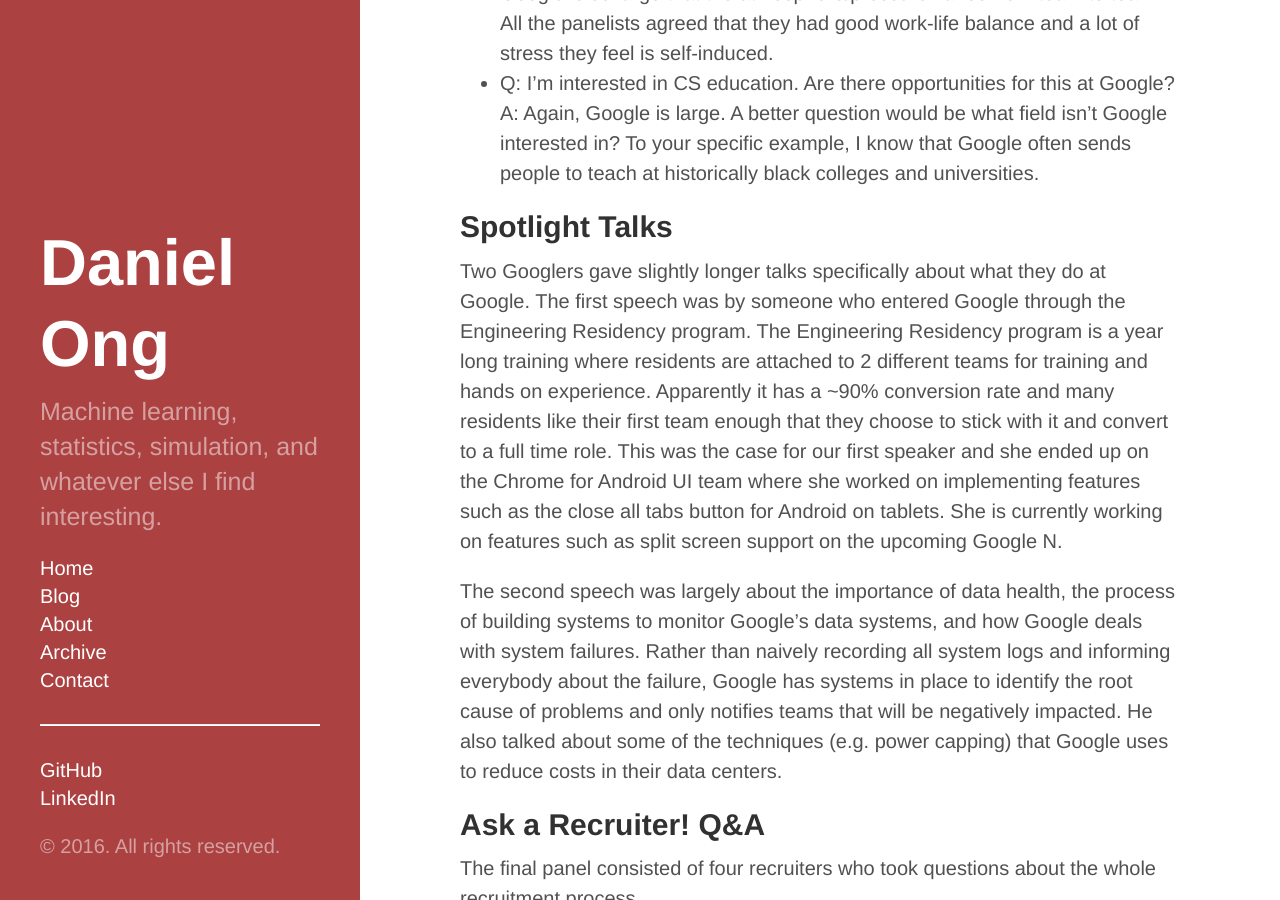
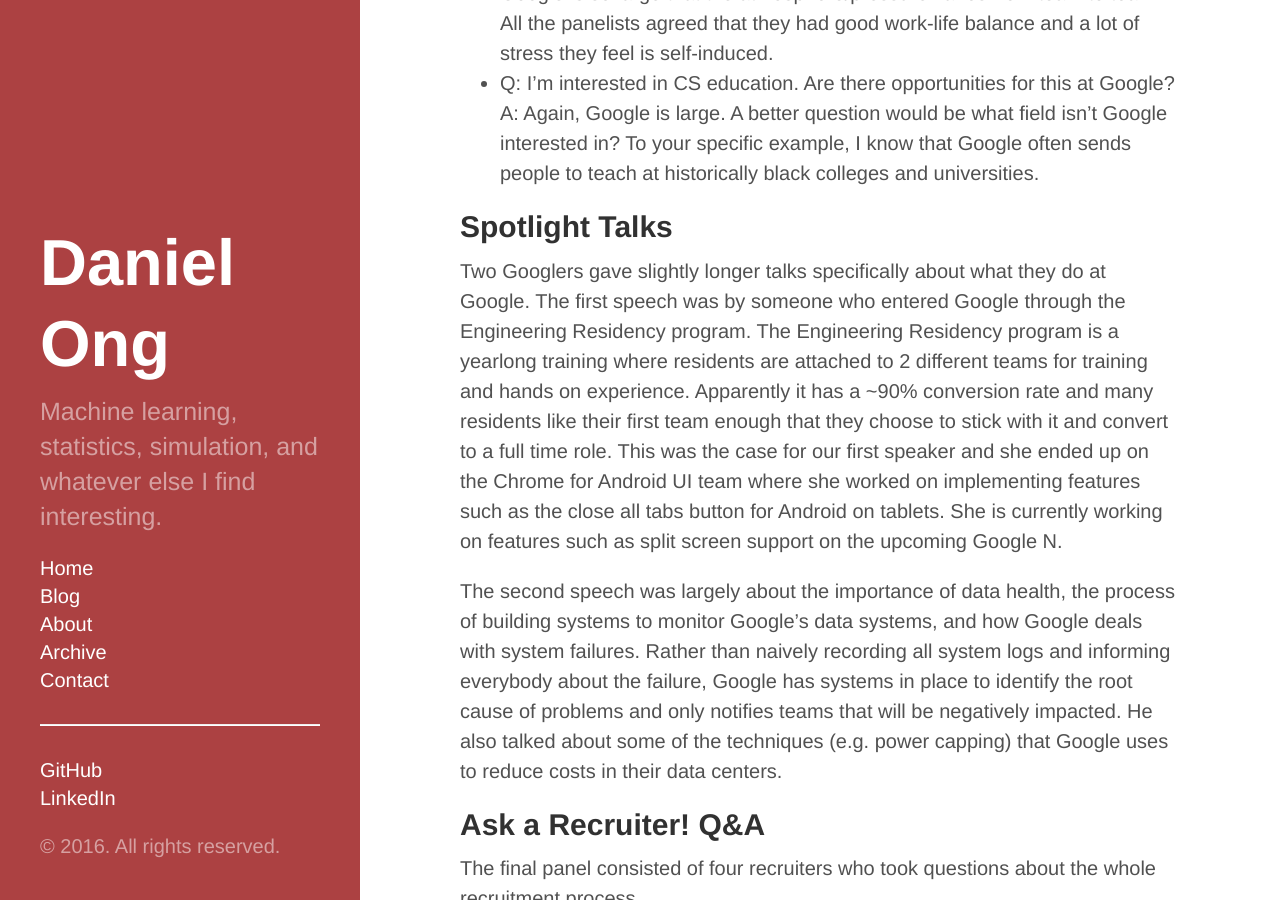
Before and after one commit to danong/danong.github.io, a Jekyll site: the page built from _posts/2016-04-12-tech-interviewing-decoded.md, in a window 1280 px wide and 900 px high, scrolled down 4122 px. Built offline with Jekyll 4.4.1, drawn with Linux system fonts in a browser that asks for light colours; formulas are drawn with MathJax 3; comment, search, counter and statistics services are not loaded; some of the changed text lies outside the part shown.

Commit message:
spelling corrections

```diff
--- a/_posts/2016-04-12-tech-interviewing-decoded.md
+++ b/_posts/2016-04-12-tech-interviewing-decoded.md
@@ -50,7 +50,7 @@
 
 ## Spotlight Talks
 
-Two Googlers gave slightly longer talks specifically about what they do at Google. The first speech was by someone who entered Google through the Engineering Residency program. The Engineering Residency program is a year long training where residents are attached to 2 different teams for training and hands on experience. Apparently it has a ~90% conversion rate and many residents like their first team enough that they choose to stick with it and convert to a full time role. This was the case for our first speaker and she ended up on the Chrome for Android UI team where she worked on implementing features such as the close all tabs button for Android on tablets. She is currently working on features such as split screen support on the upcoming Google N.
+Two Googlers gave slightly longer talks specifically about what they do at Google. The first speech was by someone who entered Google through the Engineering Residency program. The Engineering Residency program is a yearlong training where residents are attached to 2 different teams for training and hands on experience. Apparently it has a ~90% conversion rate and many residents like their first team enough that they choose to stick with it and convert to a full time role. This was the case for our first speaker and she ended up on the Chrome for Android UI team where she worked on implementing features such as the close all tabs button for Android on tablets. She is currently working on features such as split screen support on the upcoming Google N.
 
 The second speech was largely about the importance of data health, the process of building systems to monitor Google's data systems, and how Google deals with system failures. Rather than naively recording all system logs and informing everybody about the failure, Google has systems in place to identify the root cause of problems and only notifies teams that will be negatively impacted. He also talked about some of the techniques (e.g. power capping) that Google uses to reduce costs in their data centers.
 
```
Also changed, not shown: other parts of _posts/2016-04-12-tech-interviewing-decoded.md (+3 -3 lines).
